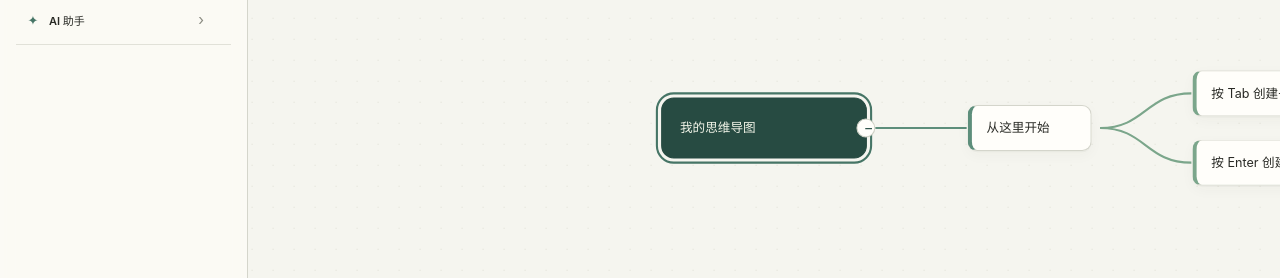
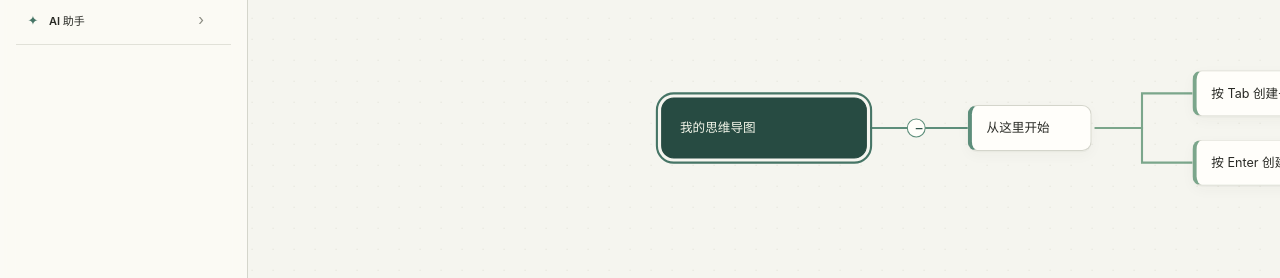
Before and after one commit to BCY-Git/YCBMindTree, a React (Vite) app: page / in a window 1280 px wide. Both pictures are taken after a click on the button "前往中心主题". Shown: the part 288-566 px from the top of the page. Built offline with nearby package versions, Linux system fonts and the light colour scheme.

Commit message:
fix(canvas): connect branches through shared junctions

```diff
--- a/src/editor/MindMapCanvas.tsx
+++ b/src/editor/MindMapCanvas.tsx
@@ -39,7 +39,7 @@ import { ContextMenu, type ContextMenuPosition } from './ContextMenu'
 import { CommandPalette } from './CommandPalette'
 import { NodeSearchDialog } from './NodeSearchDialog'
 import { getTheme } from '../domain/themes'
-import { getTreeEdgeAnchors } from './tree-edge'
+import { getTreeBranchGeometry } from './tree-edge'
 import { retainDraggingNodePosition } from './drag-state'
 import { resolveRegularTreeDragIntent, type TreeDropIntent } from './drag-intent'
 import type { MindNode as DomainMindNode } from '../domain/document.types'
@@ -47,8 +47,10 @@ import { loadTags, type Tag } from '../domain/tag-library'
 import { hasActiveFilter, useNodeFilterStore } from './filter-store'
 import { saveNodeAttachment } from '../persistence/database'
 import { relationDraftGeometry, relationTopicPositionAt } from './relation-draft'
+import { TreeBranchEdge } from './TreeBranchEdge'
 
 const nodeTypes = { mindNode: MindNode }
+const edgeTypes = { treeBranch: TreeBranchEdge }
 // 自由主题接近节点卡片或树枝时即可吸附；离开时使用更大阈值，避免临界位置来回闪烁。
 const FREE_TOPIC_ATTACH_ENTER_DISTANCE = 116
 const FREE_TOPIC_ATTACH_RETAIN_DISTANCE = 164
@@ -213,6 +215,9 @@ export function MindMapCanvas() {
     }
     const baseNodes: Node<MindNodeData>[] = placed.map((item) => {
       const mindNode = document.nodes[item.id]
+      const visibleChildren = mindNode.childIds.map((childId) => positionedById.get(childId)).filter((child): child is NonNullable<typeof child> => Boolean(child))
+      const firstRightChild = visibleChildren.find((child) => child.x + child.width / 2 >= item.x + item.width / 2)
+      const branchGeometry = visibleChildren.length ? getTreeBranchGeometry(item, firstRightChild ?? visibleChildren[0], visibleChildren) : null
       const depth = depthOf(item.id)
       const matched = matchesFilter(mindNode)
       matchedById.set(item.id, matched)
@@ -239,6 +244,8 @@ export function MindMapCanvas() {
           hasChildren: mindNode.childIds.length > 0,
           collapsed: mindNode.collapsed,
           hiddenDescendantCount: countDescendants(item.id),
+          branchJunctionOffset: branchGeometry?.junctionOffset ?? document.layout.levelGap / 2,
+          branchJunctionSide: branchGeometry?.direction ?? 'right',
           accentColor: theme.palette[Math.max(0, depth - 1) % theme.palette.length],
           isRelationSource: relationSourceIds.includes(item.id),
           layoutHeight: item.height,
@@ -250,15 +257,17 @@ export function MindMapCanvas() {
     const treeEdges: Edge[] = placed.flatMap((item) => {
       const mindNode = document.nodes[item.id]
       const parent = mindNode.parentId ? positionedById.get(mindNode.parentId) : undefined
-      const anchors = parent ? getTreeEdgeAnchors(parent, item) : undefined
+      const siblings = parent ? document.nodes[parent.id].childIds.map((childId) => positionedById.get(childId)).filter((child): child is NonNullable<typeof child> => Boolean(child)) : []
+      const geometry = parent ? getTreeBranchGeometry(parent, item, siblings) : undefined
       return mindNode.parentId && visibleIds.has(mindNode.parentId)
         ? [{
             id: `${mindNode.parentId}-${item.id}`,
             source: mindNode.parentId,
             target: item.id,
-            sourceHandle: anchors?.sourceHandle,
-            targetHandle: anchors?.targetHandle,
-            type: 'default',
+            sourceHandle: geometry?.sourceHandle,
+            targetHandle: geometry?.targetHandle,
+            type: 'treeBranch',
+            data: { junctionX: geometry?.junctionX },
             reconnectable: false,
             style: {
               stroke: mindNode.parentId === freeTopicAttachmentParentId || (dropIntent?.kind === 'sibling' && mindNode.parentId === dropIntent.parentId) ? '#38b7f0' : (theme.palette[Math.max(0, depthOf(item.id) - 1) % theme.palette.length] ?? theme.branch),
@@ -734,6 +743,7 @@ export function MindMapCanvas() {
         nodes={flowNodes}
         edges={edges}
         nodeTypes={nodeTypes}
+        edgeTypes={edgeTypes}
         onNodesChange={onNodesChange}
         onInit={setFlowInstance}
         onNodeClick={onNodeClick}
--- a/src/editor/MindNode.tsx
+++ b/src/editor/MindNode.tsx
@@ -28,6 +28,8 @@ export type MindNodeData = {
   hasChildren: boolean
   collapsed: boolean
   hiddenDescendantCount: number
+  branchJunctionOffset: number
+  branchJunctionSide: 'left' | 'right'
   accentColor: string
   isRelationSource: boolean
   /** 布局层分配给当前卡片的高度；编辑框以它为最低高度，避免进入编辑后裁掉原有多行内容。 */
@@ -186,7 +188,10 @@ export const MindNode = memo(function MindNode({ id, data, selected }: NodeProps
       <Handle id="relation-target-right" type="target" position={Position.Right} className="node-handle node-handle--relation" style={{ top: '28%' }} isConnectable />
       {node.hasChildren && (
         <button
-          className={`collapse-toggle ${node.collapsed ? 'is-collapsed' : ''}`}
+          className={`collapse-toggle ${node.collapsed ? 'is-collapsed' : ''} ${node.branchJunctionSide === 'left' ? 'is-left' : ''}`}
+          style={node.collapsed ? undefined : node.branchJunctionSide === 'right'
+            ? { right: `-${node.branchJunctionOffset + 9}px` }
+            : { left: `-${node.branchJunctionOffset + 9}px`, right: 'auto' }}
           onClick={(event) => { event.stopPropagation(); dispatch({ type: 'TOGGLE_COLLAPSE', nodeId: id }) }}
           aria-label={node.collapsed ? `展开节点，包含 ${node.hiddenDescendantCount} 个隐藏分支` : '折叠节点'}
         >
@@ -266,9 +271,8 @@ export const MindNode = memo(function MindNode({ id, data, selected }: NodeProps
         type="source"
         position={Position.Right}
         className="node-handle node-handle--source"
-        // 折叠按钮半径为 9px；React Flow 默认使用 10px Handle 的外侧作为路径起点，
-        // 已经超出卡片 5px，因此再外移 4px 即与按钮外缘精确重合。
-        style={{ top: '50%', right: node.hasChildren ? '-4px' : undefined, transform: 'translate(50%, -50%)' }}
+        // 树枝从卡片边缘起步；折叠按钮和展开交叉点只是覆盖层，不能再改变路径锚点。
+        style={{ top: '50%', transform: 'translate(50%, -50%)' }}
         isConnectable={false}
       />
       <Handle id="relation-source-left" type="source" position={Position.Left} className="node-handle node-handle--relation" style={{ top: '28%' }} isConnectable={false} />
--- /dev/null
+++ b/src/editor/TreeBranchEdge.tsx
@@ -0,0 +1,9 @@
+import { BaseEdge, type EdgeProps } from '@xyflow/react'
+import { getTreeBranchPath } from './tree-edge'
+
+export type TreeBranchEdgeData = { junctionX: number }
+
+export function TreeBranchEdge({ id, sourceX, sourceY, targetX, targetY, data, style }: EdgeProps) {
+  const junctionX = (data as TreeBranchEdgeData | undefined)?.junctionX ?? (sourceX + targetX) / 2
+  return <BaseEdge id={id} path={getTreeBranchPath({ sourceX, sourceY, junctionX, targetX, targetY })} style={{ ...style, strokeLinecap: 'square', strokeLinejoin: 'miter' }} interactionWidth={12} />
+}
--- a/src/editor/tree-edge.ts
+++ b/src/editor/tree-edge.ts
@@ -17,6 +17,12 @@ export type TreeEdgeAnchors = {
   targetHandle: 'target-left' | 'target-right'
 }
 
+export type TreeBranchGeometry = TreeEdgeAnchors & {
+  direction: 'left' | 'right'
+  junctionX: number
+  junctionOffset: number
+}
+
 export function getTreeEdgeAnchors(parent: PositionedNode, child: PositionedNode): TreeEdgeAnchors {
   const parentCenterX = parent.x + parent.width / 2
   const childCenterX = child.x + child.width / 2
@@ -24,3 +30,30 @@ export function getTreeEdgeAnchors(parent: PositionedNode, child: PositionedNode
     ? { sourceHandle: 'source-left', targetHandle: 'target-right' }
     : { sourceHandle: 'source-right', targetHandle: 'target-left' }
 }
+
+/**
+ * 为同一父节点同一侧的所有子节点计算共享交叉点。
+ * 交叉点位于父节点边缘和最近子节点边缘的中间；因此即使单个子节点被横向拖动，
+ * 兄弟分支仍共享一根稳定的纵向主干，不会重新退化成扇形尖点。
+ */
+export function getTreeBranchGeometry(parent: PositionedNode, child: PositionedNode, siblings: PositionedNode[]): TreeBranchGeometry {
+  const anchors = getTreeEdgeAnchors(parent, child)
+  const direction = anchors.sourceHandle === 'source-right' ? 'right' : 'left'
+  const sameSide = siblings.filter((sibling) => getTreeEdgeAnchors(parent, sibling).sourceHandle === anchors.sourceHandle)
+  const sourceEdgeX = direction === 'right' ? parent.x + parent.width : parent.x
+  const nearestTargetX = direction === 'right'
+    ? Math.min(...sameSide.map((sibling) => sibling.x))
+    : Math.max(...sameSide.map((sibling) => sibling.x + sibling.width))
+  const junctionX = (sourceEdgeX + nearestTargetX) / 2
+  return { ...anchors, direction, junctionX, junctionOffset: Math.abs(junctionX - sourceEdgeX) }
+}
+
+export function getTreeBranchPath({ sourceX, sourceY, junctionX, targetX, targetY }: {
+  sourceX: number
+  sourceY: number
+  junctionX: number
+  targetX: number
+  targetY: number
+}) {
+  return `M ${sourceX} ${sourceY} H ${junctionX} V ${targetY} H ${targetX}`
+}
```
Also changed, not shown: src/styles.css, 2 other files (tests, documents, lock files or other folders).
